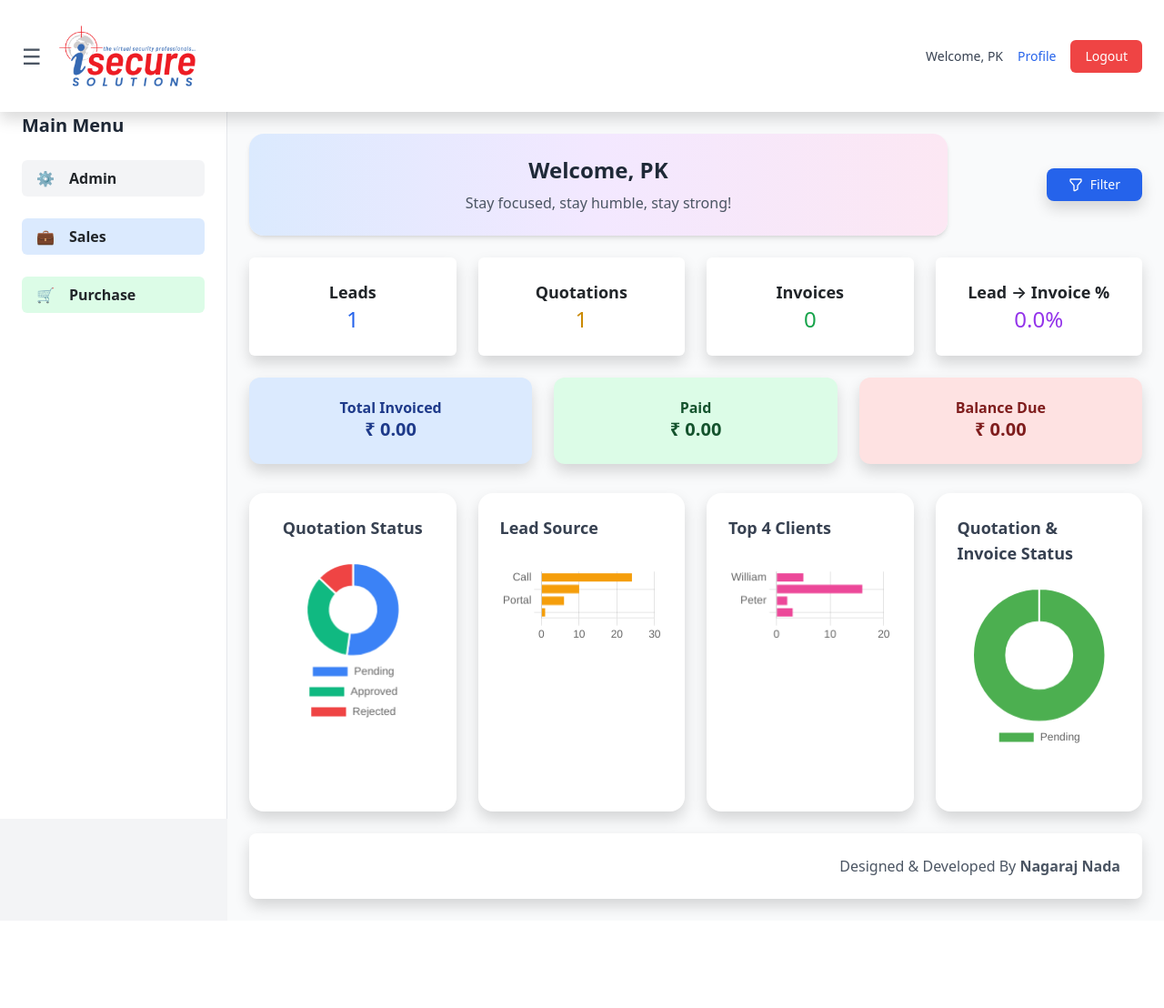
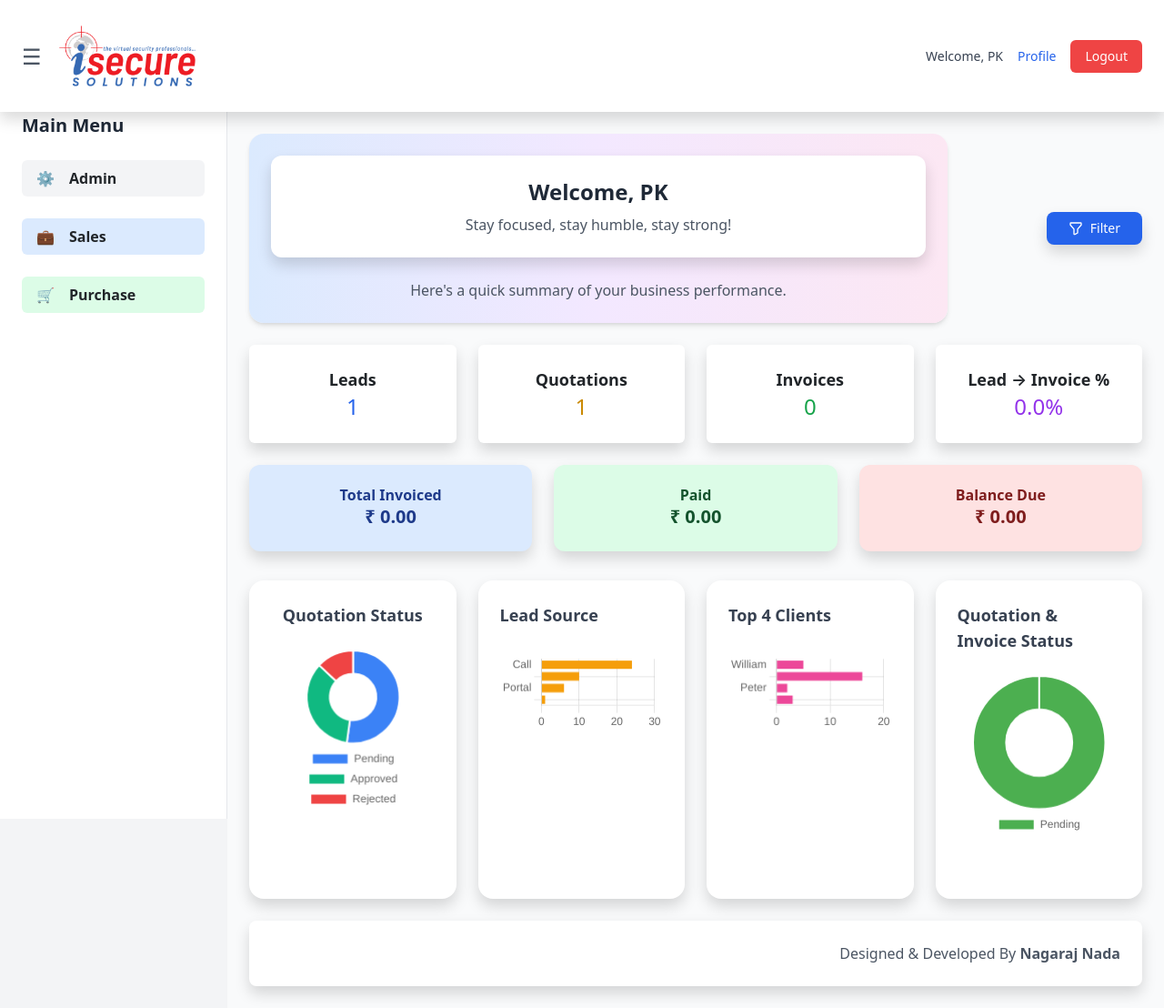
Before and after one commit to PK0809/CRM, a Django app: page /dashboard/ in a window 1280 px wide. Shown: the whole page at 91% size. Before the commit the page ends 1003 px from the top, so only its background shows below. Run offline with Django 5.2, Linux system fonts and the light colour scheme; a user stored in the database is signed in; data comes from the database, SQL or seed files in the repository; data that the repository does not hold is empty; some libraries are stand-ins or nearby versions.

Commit message:
Update dashboard.html

```diff
--- a/crm/templates/dashboard.html
+++ b/crm/templates/dashboard.html
@@ -139,11 +139,15 @@
 
         <!-- Main Content -->
         <main class="flex-1 md:ml-[250px] p-6 bg-gray-50">
-            <div class="flex flex-col lg:flex-row justify-between items-center mb-6 gap-4">
+            <div class="flex flex-col lg:flex-row justify-between items-start lg:items-center mb-6 gap-4">
                 <div class="bg-gradient-to-r from-blue-100 via-purple-100 to-pink-100 p-6 rounded-2xl shadow-md text-center w-full lg:max-w-3xl">
-                    <h2 class="text-2xl font-extrabold text-gray-800">Welcome, {{ request.user.username }}</h2>
-                    <p id="motivation" class="text-gray-600 mt-2"></p>
+                    <div class="flex flex-col justify-center items-center bg-white px-6 py-6 rounded-xl shadow mb-4">
+                        <h2 class="text-2xl font-extrabold text-gray-800">Welcome, {{ request.user.username }}</h2>
+                        <p id="motivation" class="text-gray-600 mt-2"></p>
+                    </div>
+                    <p class="text-gray-600 text-md">Here's a quick summary of your business performance.</p>
                 </div>
+
                 <div class="relative">
                     <button id="filterToggle" class="flex items-center gap-2 bg-blue-600 hover:bg-blue-700 text-white text-sm font-medium px-4 py-2 rounded-lg shadow">
                         <svg xmlns="http://www.w3.org/2000/svg" class="h-4 w-4" fill="none" viewBox="0 0 24 24" stroke="currentColor">
```
